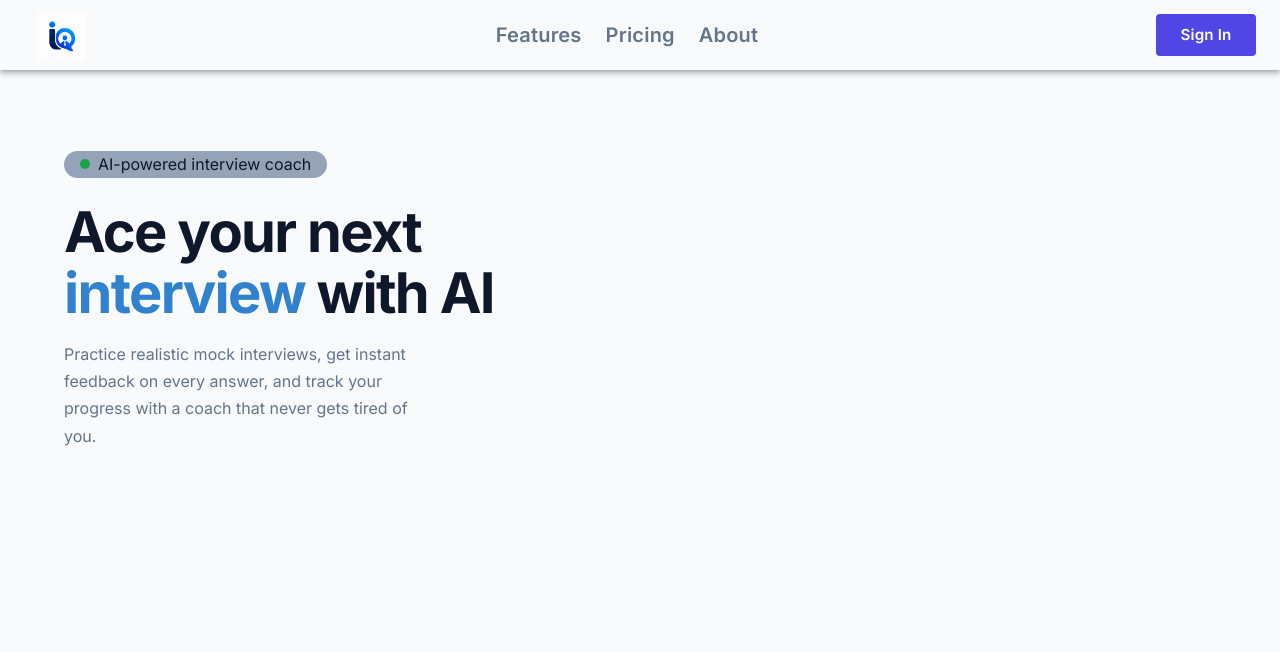
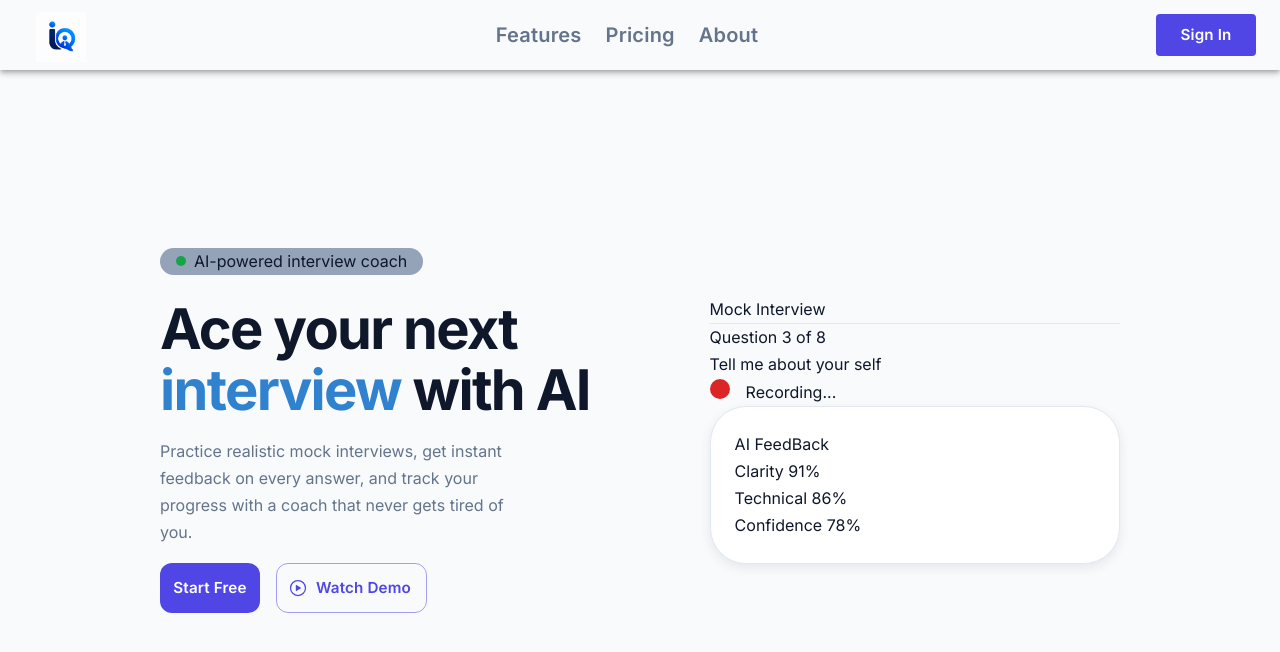
Before and after one commit to SudheerReddy9/intervio, a Next.js app: page / in a window 1280 px wide. Shown: the top 652 px of the page. Built offline with nearby package versions, Linux system fonts and the light colour scheme.

Commit message:
Updated the logo

```diff
--- a/src/components/HomeClient.tsx
+++ b/src/components/HomeClient.tsx
@@ -1,23 +1,36 @@
 import { theme } from "@/theme";
-import { Box, Chip, Typography } from "@mui/material";
+import { Box, Button, Chip, Divider, IconButton, Typography } from "@mui/material";
+import { grey } from "@mui/material/colors";
+import { IoPlayCircleOutline } from "react-icons/io5";
 
 export default function Home(): React.JSX.Element | null {
     return (
         <Box
+            component="section"
             sx={{
-                background: theme.palette.background.default,
-                top: 80,
-                position: 'relative',
-                display: 'flex',
+                minHeight: 'calc(100vh - 80px)',
+                display: 'grid',
+                gridTemplateColumns: {
+                    xs: '1fr',
+                    md: '1.1fr 0.9fr',
+                },
                 alignItems: 'center',
-                justifyContent: 'flex-start'
-
+                gap: 6,
+                px: {
+                    xs: 3,
+                    md: 8,
+                    lg: 12,
+                },
+                py: {
+                    xs: 8,
+                    md: 10,
+                },
+                bgcolor: 'background.default',
             }}
         >
             <Box>
                 <Box
                     sx={{
-                        fontFamily: theme.palette.primary.dark,
                         gap: 1,
                         alignItems: 'center',
                         display: 'inline-flex',
@@ -43,6 +56,81 @@ export default function Home(): React.JSX.Element | null {
                     <Typography variant="h1" color="primary.main"> Ace your next<br /> <span style={{ color: '#3182ce' }}>interview</span> with AI</Typography>
                     <Typography sx={{ marginTop: '16px', fontSize: theme.typography.body1, color: theme.palette.text.secondary }}>Practice realistic mock interviews, get instant <br />feedback on every answer, and track your <br />progress with a coach that never gets tired of <br />you.</Typography>
                 </Box>
+                <Box
+                    sx={{
+                        display: 'flex',
+                        flexDirection: 'row',
+                        mt: 2, gap: 2
+                    }}
+                >
+                    <Button
+                        sx={{
+                            p: 1.5,
+                            whiteSpace: 'nowrap',
+                            minWidth: 100,
+                            fontFamily: theme.typography.button,
+                            backgroundColor: theme.palette.primary.main,
+                            color: theme.palette.primary.contrastText,
+                        }}
+                    >
+                        Start Free
+                    </Button>
+                    <Button
+                        variant="outlined"
+                        startIcon={<IoPlayCircleOutline />}
+                    >
+                        Watch Demo
+                    </Button>
+                </Box>
+            </Box>
+            <Box
+                sx={{
+                    borderRadius: 0,
+
+                    borderColor: 'green'
+
+                }}
+            >
+                <Typography>Mock Interview</Typography>
+                <Divider />
+                <Typography> Question 3 of 8</Typography>
+                <Typography> Tell me about your self</Typography>
+                <Box
+                    sx={{
+                        display: 'flex',
+                        flexDirection: 'row',
+                        gap: 2
+                    }}
+                >
+                    <Box
+                        sx={{
+                            width: 20,
+                            height: 20,
+                            borderRadius: "50%",
+                            backgroundColor: theme.palette.error.main,
+                            position: "relative",
+                            boxShadow: 'inherit'
+                        }}
+                    >
+
+                    </Box>
+                    <Typography>Recording...</Typography>
+                </Box>
+                <Box
+                    sx={{
+                        p: 3,
+                        border: `1px solid ${theme.palette.divider}`,
+                        borderRadius: 3,
+                        bgcolor: 'background.paper',
+                        boxShadow: theme.shadows[3],
+                    }}
+                >
+                    <Typography>AI FeedBack</Typography>
+                    <Typography>Clarity 91%</Typography>
+                    <Typography>Technical 86%</Typography>
+                    <Typography>Confidence 78%</Typography>
+
+                </Box>
             </Box>
         </Box>
     )
```
